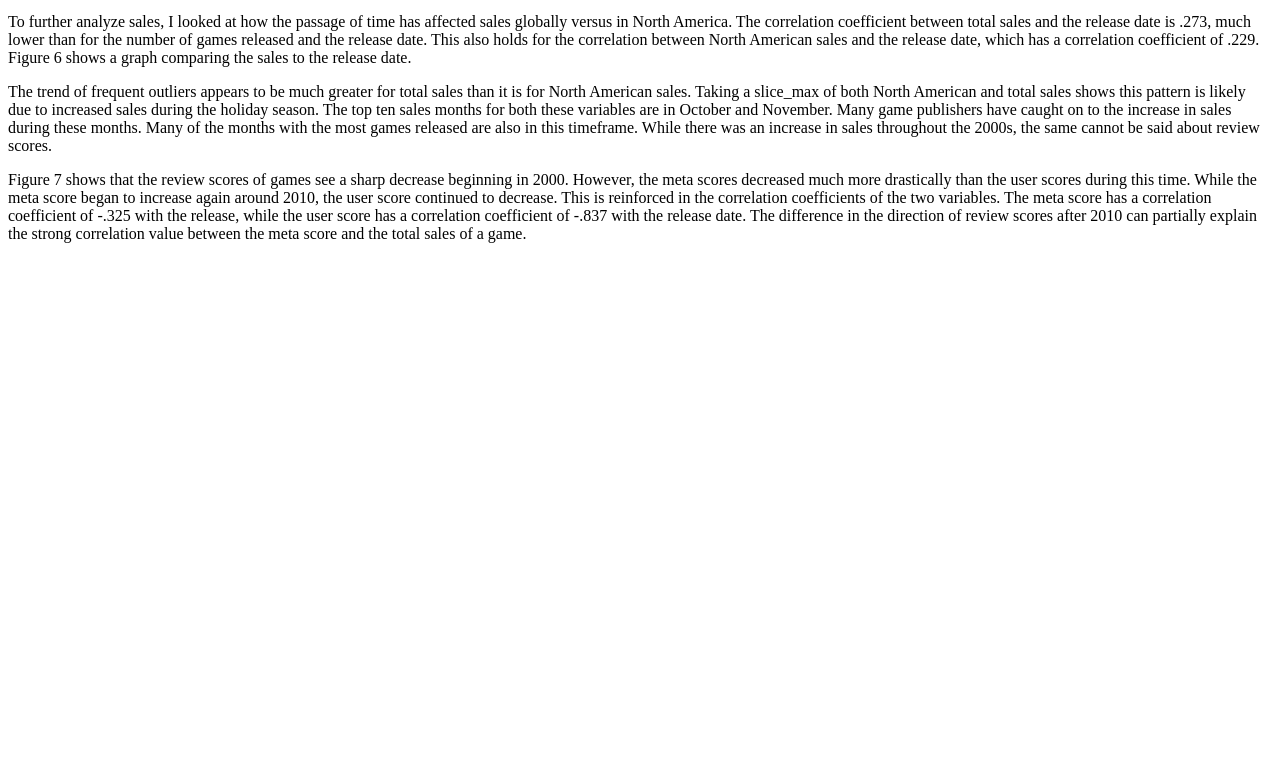
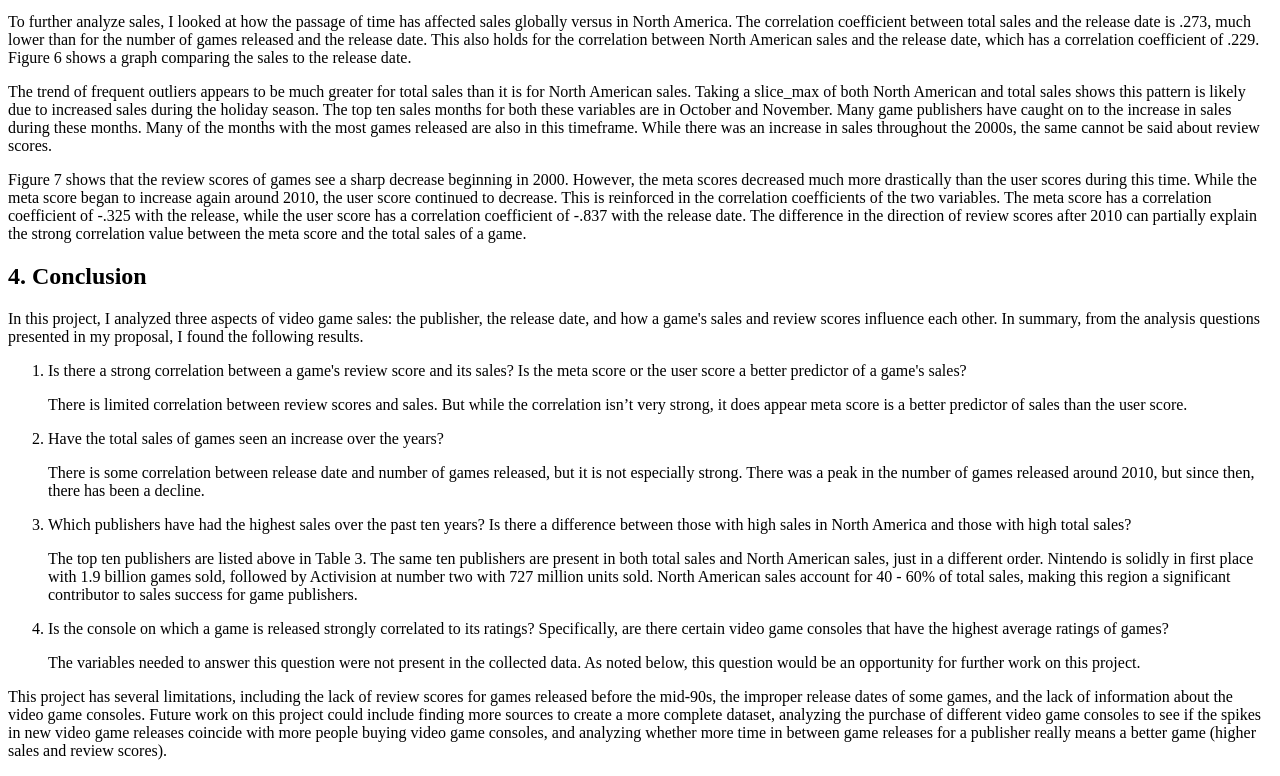
Before and after one commit to luketruesdale/3300-module7, a plain HTML site: page index.html in a window 1280 px wide. Shown: the part 2321-3097 px from the top of the page. Before the commit the page ends 2580 px from the top, so only its background shows below. Drawn offline with Linux system fonts and the light colour scheme.

Commit message:
Added Conclusion Section

```diff
--- a/index.html
+++ b/index.html
@@ -249,7 +249,51 @@
         </section>
 
         <section id="conclusion">
+            <h2> 4. Conclusion </h2>
+            <p>
+                In this project, I analyzed three aspects of video game sales: the publisher, the release date, and how a
+                game's sales and review scores influence each other. In summary, from the analysis questions presented
+                in my proposal, I found the following results.
+            </p>
+            <ol>
+                <li>
+                    <p>Is there a strong correlation between a game's review score and its sales? Is the meta score or
+                    the user score a better predictor of a game's sales?</p>
+                    <p>There is limited correlation between review scores and sales. But while the correlation isn’t very
+                    strong, it does appear meta score is a better predictor of sales than the user score.</p>
+                </li>
+                <li>
+                    <p>Have the total sales of games seen an increase over the years?</p>
+                    <p>There is some correlation between release date and number of games released, but it is not
+                    especially strong. There was a peak in the number of games released around 2010, but since
+                    then, there has been a decline.</p>
+                </li>
+                <li>
+                    <p>Which publishers have had the highest sales over the past ten years? Is there a difference
+                    between those with high sales in North America and those with high total sales?</p>
+                    <p>The top ten publishers are listed above in Table 3. The same ten publishers are present in both
+                    total sales and North American sales, just in a different order. Nintendo is solidly in first place
+                    with 1.9 billion games sold, followed by Activision at number two with 727 million units sold.
+                    North American sales account for 40 - 60% of total sales, making this region a significant
+                    contributor to sales success for game publishers.</p>
+                </li>
+                <li>
+                    <p>Is the console on which a game is released strongly correlated to its ratings? Specifically, are
+                    there certain video game consoles that have the highest average ratings of games?</p>
+                    <p>The variables needed to answer this question were not present in the collected data. As noted
+                    below, this question would be an opportunity for further work on this project.</p>
+                </li>
+            </ol>
+            <p>
+                This project has several limitations, including the lack of review scores for games released before the
+                mid-90s, the improper release dates of some games, and the lack of information about the video game
+                consoles. Future work on this project could include finding more sources to create a more complete
+                dataset, analyzing the purchase of different video game consoles to see if the spikes in new video game
+                releases coincide with more people buying video game consoles, and analyzing whether more time in
+                between game releases for a publisher really means a better game (higher sales and review scores).
+            </p>
         </section>
+
     </main>
 
     <footer>
```
